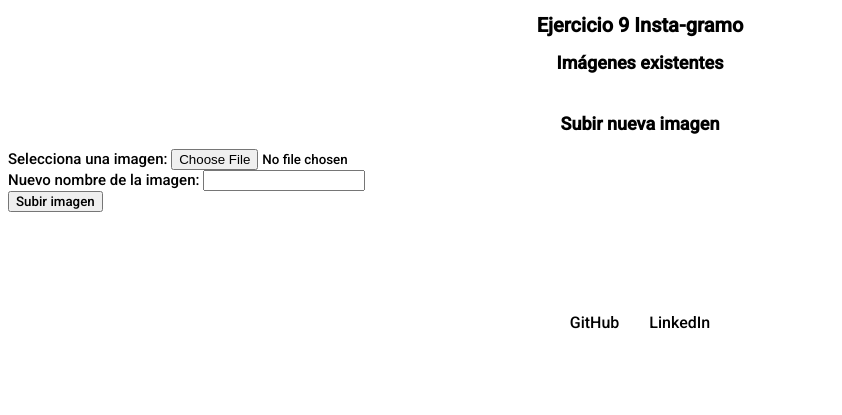
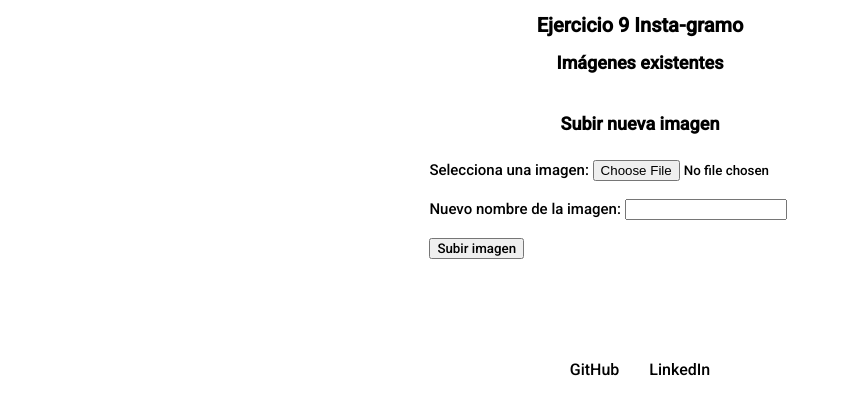
Before and after one commit to Rayvony/PW2-MarianoVargas, a PHP site: page /ejercicio9.php in a window 1280 px wide. Shown: the part 70-485 px from the top of the page, without its empty margins (0-842 px from the left). Run offline with PHP 8.4, Linux system fonts and the light colour scheme; data that the repository does not hold is empty.

Commit message:
fix: legilibilidad

```diff
--- a/Ejercicio5.php
+++ b/Ejercicio5.php
@@ -1,9 +1,8 @@
 <?php include('header.php'); ?>
 <!DOCTYPE html>
     <body>
-
-<body>
         <h1>Ejercicio 5 Sumatoria</h1>
+        <div class="form-ejercicio">
             <form action="ejercicio5.php" method="GET">
 
                 <label for="numero1">Numero 1:</label><br>
@@ -30,7 +29,7 @@
 
                 <input type="submit" value="Enviar">
             </form>
-<br><br>
+        </div>
     </body>
 </html>
 <?php
--- a/ejercicio1.php
+++ b/ejercicio1.php
@@ -3,6 +3,7 @@
     <body>
 
         <h1>Ejercicio 1 Semaforo</h1>
+        <div class="form-ejercicio">
             <form action="ejercicio1.php" method="GET">
                 <label for="Color">Color:</label><br>
                 <input type="text" id="color" name="color"><br><br>
@@ -16,9 +17,7 @@
 
                 <input type="submit" value="Enviar">
             </form>
-<br><br>
-
-
+        </div>
     </body>
 </html>
 <?php
--- a/ejercicio2.php
+++ b/ejercicio2.php
@@ -1,9 +1,8 @@
 <?php include('header.php'); ?>
 <!DOCTYPE html>
     <body>
-
-<body>
         <h1>Ejercicio 2 Binomio Cuadrado Perfecto</h1>
+        <div class="form-ejercicio">
             <form action="ejercicio2.php" method="GET">
                 <label for="Numero1">Numero 1:</label><br>
                 <input type="text"name="numero1"><br>
@@ -17,9 +16,8 @@
 
                 <input type="submit" value="Enviar">
             </form>
+        </div>
 
-
-<br><br>
     </body>
 </html>
 <?php
--- a/ejercicio3.php
+++ b/ejercicio3.php
@@ -4,6 +4,7 @@
 
 <body>
 <h1>Ejercicio 3 Concatenar Textos</h1>
+<div class="form-ejercicio">
 <form action="ejercicio3.php" method="GET">
     <label for="texto1">Texto 1:</label><br>
     <input type="text"name="texto1"><br>
@@ -13,7 +14,7 @@
 
     <input type="submit" value="Enviar">
 </form>
-<br><br>
+</div>
 </body>
 </html>
 <?php
--- a/ejercicio4.php
+++ b/ejercicio4.php
@@ -1,17 +1,15 @@
 <?php include('header.php'); ?>
 <!DOCTYPE html>
     <body>
-
-<body>
     <h1>Ejercicio 4 Incrementar</h1>
+        <div class="form-ejercicio">
         <form action="ejercicio4.php" method="GET">
             <label for="numero">Numero:</label><br>
             <input type="text"name="numero"><br><br>
 
-
             <input type="submit" value="Enviar">
         </form>
-<br><br>
+        </div>
     </body>
 </html>
 <?php
--- a/ejercicio9.php
+++ b/ejercicio9.php
@@ -23,13 +23,15 @@
     </div>
 
     <h2>Subir nueva imagen</h2>
+    <div class="form-ejercicio">
         <form action="ejercicio9.php" method="post" enctype="multipart/form-data">
             <label for="image">Selecciona una imagen:</label>
-    <input type="file" name="image" id="image" accept="image/*" required><br>
+            <input type="file" name="image" id="image" accept="image/*" required><br><br>
             <label for="new_name">Nuevo nombre de la imagen:</label>
-    <input type="text" name="new_name" id="new_name" required><br>
+            <input type="text" name="new_name" id="new_name" required><br><br>
             <input type="submit" name="submit" value="Subir imagen">
         </form>
+    </div>
 
 <?php
     // Procesamiento del formulario de carga de imágenes
--- a/styles.css
+++ b/styles.css
@@ -45,6 +45,14 @@ a.active {
 
 form {
   font-size: 15px;
+}
+
+.form-ejercicio {
+  display: flex;
+  flex-direction: column;
+  align-items: center;
+  gap: 10px;
+  margin: 2% 0;
 }
 
 iframe {
```
Also changed, not shown: ejercicio6.php (+3 -6 lines), ejercicio10_viewImage.php (indentation only), 2 other files. Lines whose indentation alone changed are shown as unchanged.
